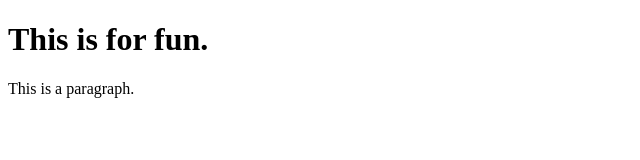
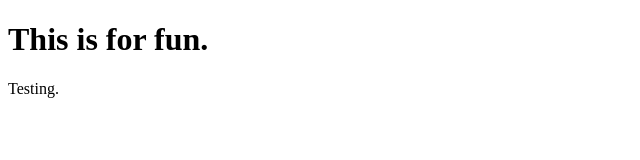
Before and after one commit to chiragdanech/loshugrid, a plain HTML site: page index.html in a window 1280 px wide. Shown: the whole page, without its empty margins (0-640 px from the left). Drawn offline with Linux system fonts and the light colour scheme.

Commit message:
Update index.html

```diff
--- a/index.html
+++ b/index.html
@@ -6,7 +6,7 @@
 <body>
 
 <h1>This is for fun.</h1>
-<p>This is a paragraph.</p>
+<p>Testing.</p>
 
 </body>
 </html>
```
